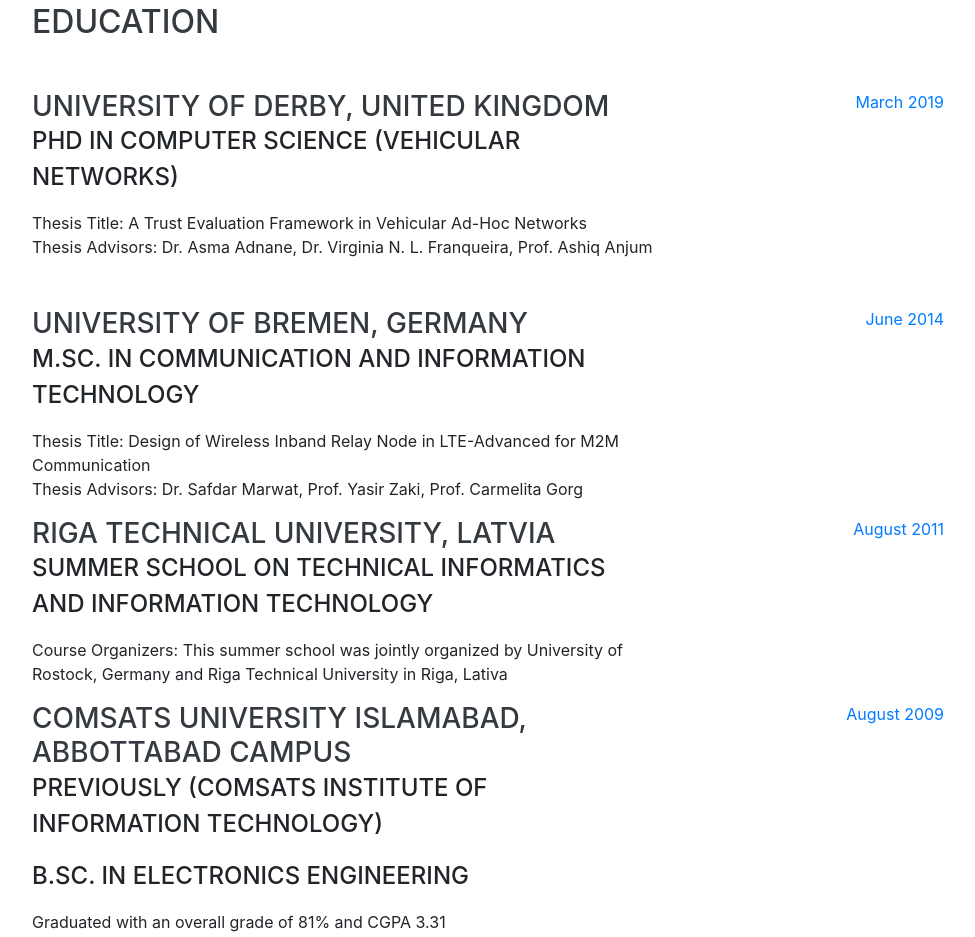
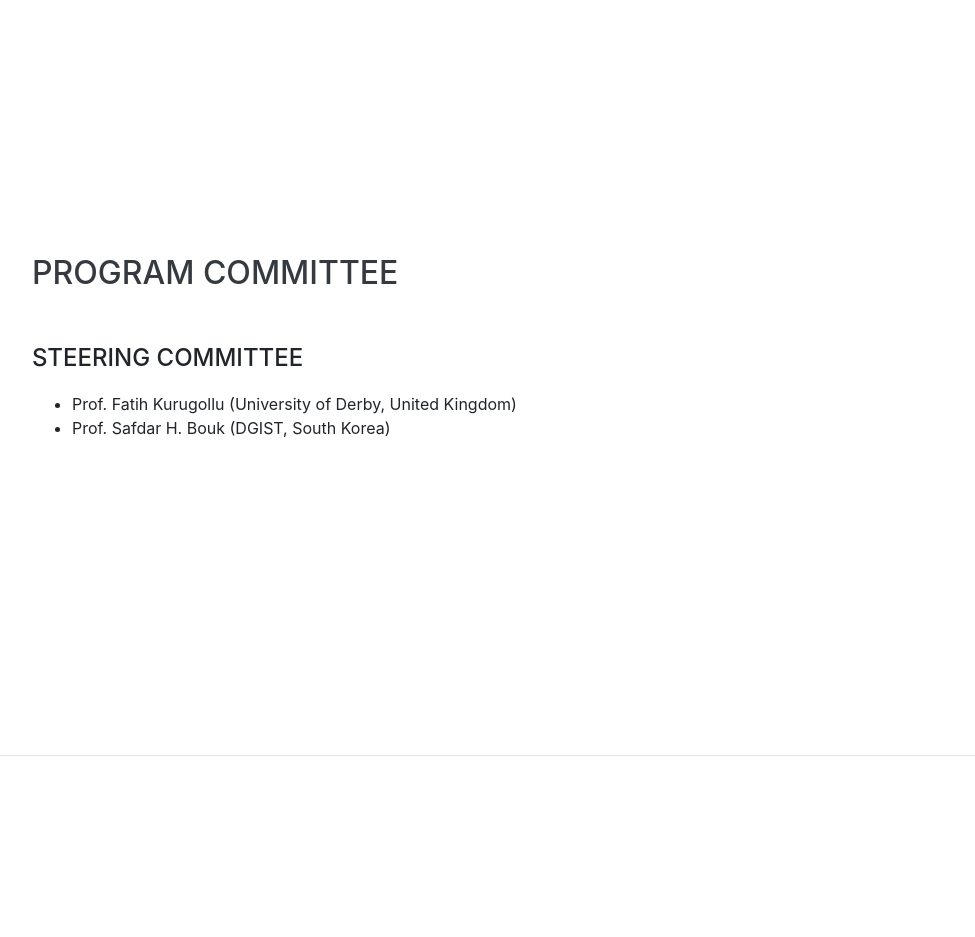
Before and after one commit to farhanyousafzai/vehcomnet2020, a website with bundled scripts: page index.html in a window 1280 px wide. Shown: the part 2225-3162 px from the top of the page, without its empty margins (288-1263 px from the left). Built offline with nearby package versions, Linux system fonts and the light colour scheme; a web font is replaced by a local one.

Commit message:
Update index.html

```diff
--- a/index.html
+++ b/index.html
@@ -134,67 +134,17 @@
 
     <hr class="m-0">
 
-    <section class="resume-section p-3 p-lg-5 d-flex align-items-center" id="education">
+    <section class="resume-section p-3 p-lg-5 d-flex align-items-center" id="Program Committee">
       <div class="w-100">
-        <h2 class="mb-5">Education</h2>
+        <h2 class="mb-5">Program Committee</h2>
+         <div class="subheading mb-3">Steering Committee</div>
+          <ul>
 
-        <div class="resume-item d-flex flex-column flex-md-row justify-content-between mb-5">
-          <div class="resume-content">
-            <h3 class="mb-0">University of Derby, United Kingdom</h3>
-            <div class="subheading mb-3">PhD in Computer Science (Vehicular Networks)</div>
-            <div>Thesis Title: A Trust Evaluation Framework in Vehicular Ad-Hoc Networks</div>
-            <div>Thesis Advisors: Dr. Asma Adnane, Dr. Virginia N. L. Franqueira, Prof. Ashiq Anjum</div>
-  <!--            <ul>
-              <li>Thesis Defended: 18th June, 2018</li>
-              <li>Thesis Awarded: 11th March, 2019</li>
-            </ul>
-  -->
-          </div>
-          <div class="resume-date text-md-right">
-            <span class="text-primary">March 2019</span>
-          </div>
-        </div>
+        <li> Prof. Fatih Kurugollu (University of Derby, United Kingdom)</li>
+        <li> Prof. Safdar H. Bouk (DGIST, South Korea) </li>
+         </ul>
 
-        <div class="resume-item d-flex flex-column flex-md-row justify-content-between">
-          <div class="resume-content">
-            <h3 class="mb-0">University of Bremen, Germany</h3>
-            <div class="subheading mb-3">M.Sc. in Communication and Information Technology</div>
-            <div>Thesis Title: Design of Wireless Inband Relay Node in LTE-Advanced for M2M Communication</div>
-            <div>Thesis Advisors: Dr. Safdar Marwat, Prof. Yasir Zaki, Prof. Carmelita Gorg</div>
-          </div>
-          <div class="resume-date text-md-right">
-            <span class="text-primary">June 2014</span>
-          </div>
-         </div>
-         <p> </p>
-         <p> </p>
-         <p> </p>
 
-        <div class="resume-item d-flex flex-column flex-md-row justify-content-between">
-          <div class="resume-content">
-            <h3 class="mb-0">Riga Technical University, Latvia</h3>
-            <div class="subheading mb-3">Summer School on Technical Informatics and Information Technology</div>
-            <div>Course Organizers: This summer school was jointly organized by University of Rostock, Germany and Riga Technical University in Riga, Lativa</div>
-          </div>
-          <div class="resume-date text-md-right">
-            <span class="text-primary">August 2011</span>
-          </div>
-        </div>
-        <p> </p>
-        <p> </p>
-        <p> </p>
-
-        <div class="resume-item d-flex flex-column flex-md-row justify-content-between">
-          <div class="resume-content">
-            <h3 class="mb-0">COMSATS University Islamabad, Abbottabad Campus</h3>
-            <div class="subheading mb-3">Previously (COMSATS Institute of Information Technology)</div>
-            <div class="subheading mb-3">B.Sc. in Electronics Engineering</div>
-            <div>Graduated with an overall grade of 81% and CGPA 3.31 </div>
-          </div>
-          <div class="resume-date text-md-right">
-            <span class="text-primary">August 2009</span>
-          </div>
-        </div>
       </div>
     </section>
 
```
